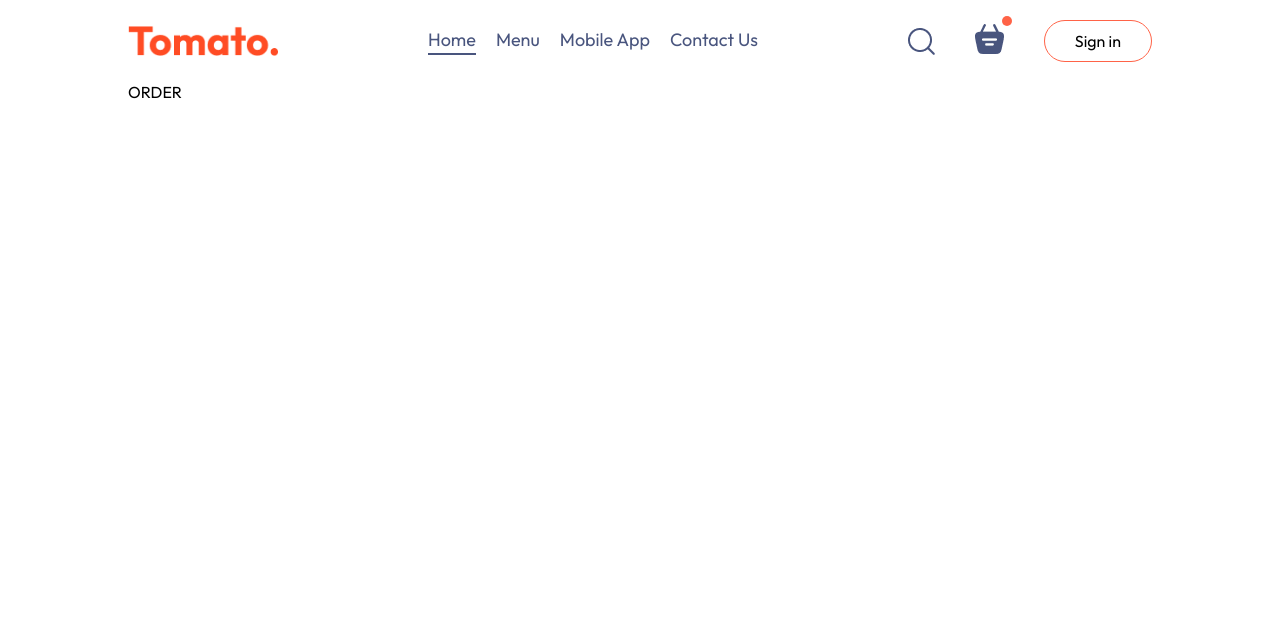
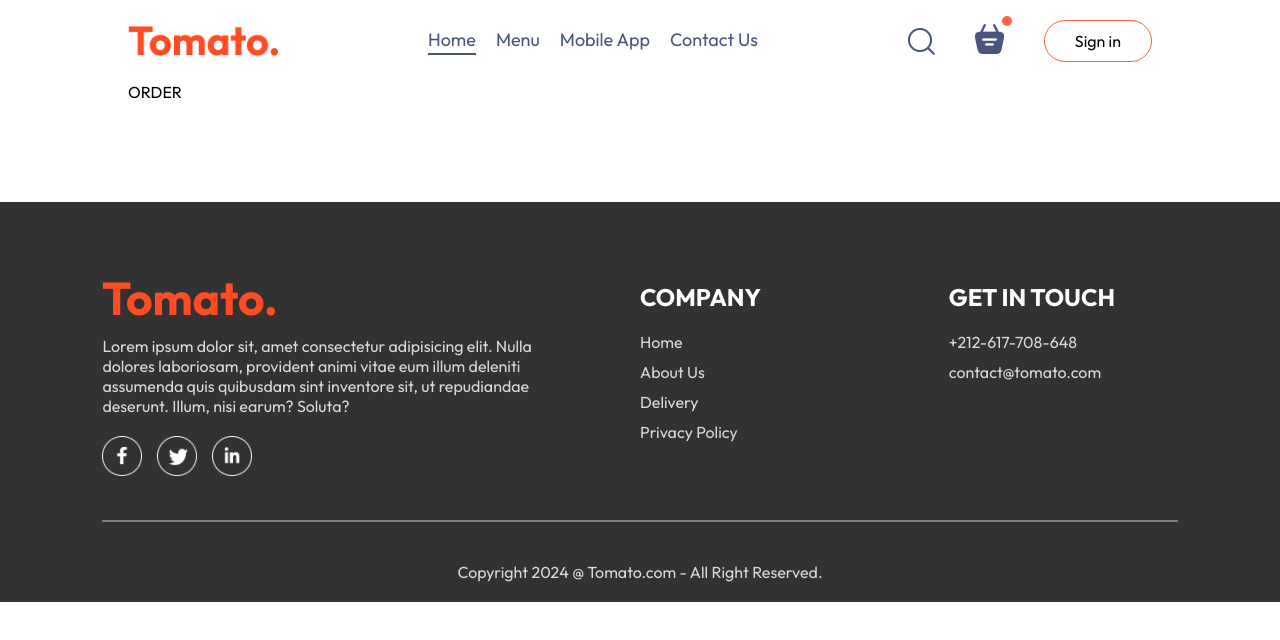
Before and after one commit to tajemouti/food-delivery, a React (Vite) app: page /order in a window 1280 px wide. Shown: the top 640 px of the page. Built offline with nearby package versions, Linux system fonts and the light colour scheme.

Commit message:
Add a Footer component

```diff
--- a/src/App.jsx
+++ b/src/App.jsx
@@ -3,9 +3,11 @@ import Navbar from './components/Navbar/Navbar'
 import Home from './pages/Home/Home'
 import Cart from './pages/Cart/Cart'
 import Order from './pages/Order/Order'
+import Footer from './components/Footer/Footer'
 
 const App = () => {
   return (
+    <>
       <div className='app'>
         <Navbar />
         <Routes>
@@ -14,6 +16,8 @@ const App = () => {
           <Route path='/order' element={<Order />} />
         </Routes>
       </div>
+      <Footer />
+    </>
   )
 }
 
--- /dev/null
+++ b/src/components/Footer/Footer.jsx
@@ -0,0 +1,42 @@
+import { assets } from '../../assets/assets'
+import './footer.css'
+
+const Footer = () => {
+  return (
+    <div className='footer' id='footer'>
+      <div className="footer-content">
+        <div className="footer-content-left">
+          <img src={assets.logo} alt="logo" />
+          <p>Lorem ipsum dolor sit, amet consectetur adipisicing elit. Nulla dolores laboriosam, provident animi vitae eum illum deleniti assumenda quis quibusdam sint inventore sit, ut repudiandae deserunt. Illum, nisi earum? Soluta?</p>
+          <div className="footer-social-icons">
+            <img src={assets.facebook_icon} alt="facebook" />
+            <img src={assets.twitter_icon} alt="twitter" />
+            <img src={assets.linkedin_icon} alt="linkedin" />
+          </div>
+        </div>
+        <div className="footer-content-center">
+          <h2>COMPANY</h2>
+          <ul>
+            <li>Home</li>
+            <li>About Us</li>
+            <li>Delivery</li>
+            <li>Privacy Policy</li>
+          </ul>
+        </div>
+        <div className="footer-content-right">
+          <h2>GET IN TOUCH</h2>
+          <ul>
+            <li>+212-617-708-648</li>
+            <li>contact@tomato.com</li>
+          </ul>
+        </div>
+      </div>
+      <hr />
+      <p className="footer-copyright">
+        Copyright 2024 @ Tomato.com - All Right Reserved.
+      </p>
+    </div>
+  )
+}
+
+export default Footer
--- /dev/null
+++ b/src/components/Footer/footer.css
@@ -0,0 +1,48 @@
+.footer {
+    color: #d9d9d9;
+    background-color: #323232;
+    display: flex;
+    flex-direction: column;
+    align-items: center;
+    gap: 20px;
+    padding: 20px 8vw;
+    padding-top: 80px;
+    margin-top: 100px;
+}
+
+.footer-content {
+    width: 100%;
+    display: grid;
+    grid-template-columns: 2fr 1fr 1fr;
+    gap: 80px;
+}
+
+.footer-content-left, .footer-content-center, .footer-content-right {
+    display: flex;
+    flex-direction: column;
+    align-items: start;
+    gap: 20px;
+}
+
+.footer-content-left li, .footer-content-center li, .footer-content-right li {
+    list-style: none;
+    margin-bottom: 10px;
+    cursor: pointer;
+}
+
+.footer-content-center h2, .footer-content-right h2 {
+    color: white;
+}
+
+.footer-social-icons img {
+    width: 40px;
+    margin-right: 15px;
+}
+
+.footer hr {
+    width: 100%;
+    height: 2px;
+    margin: 20px 0px;
+    background-color: grey;
+    border: none;
+}
```
Lines whose indentation alone changed are shown as unchanged.
